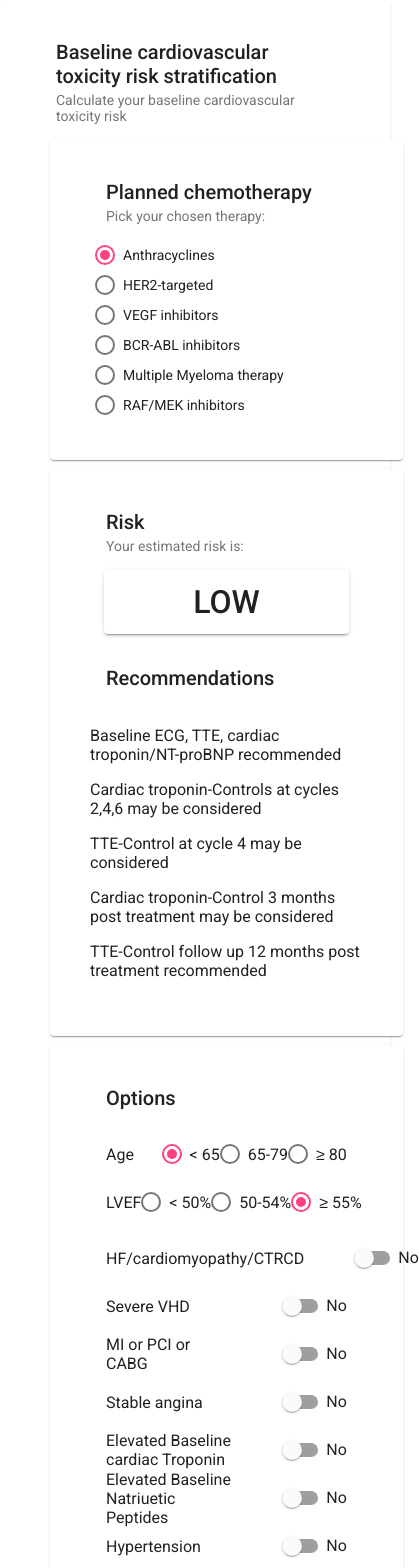
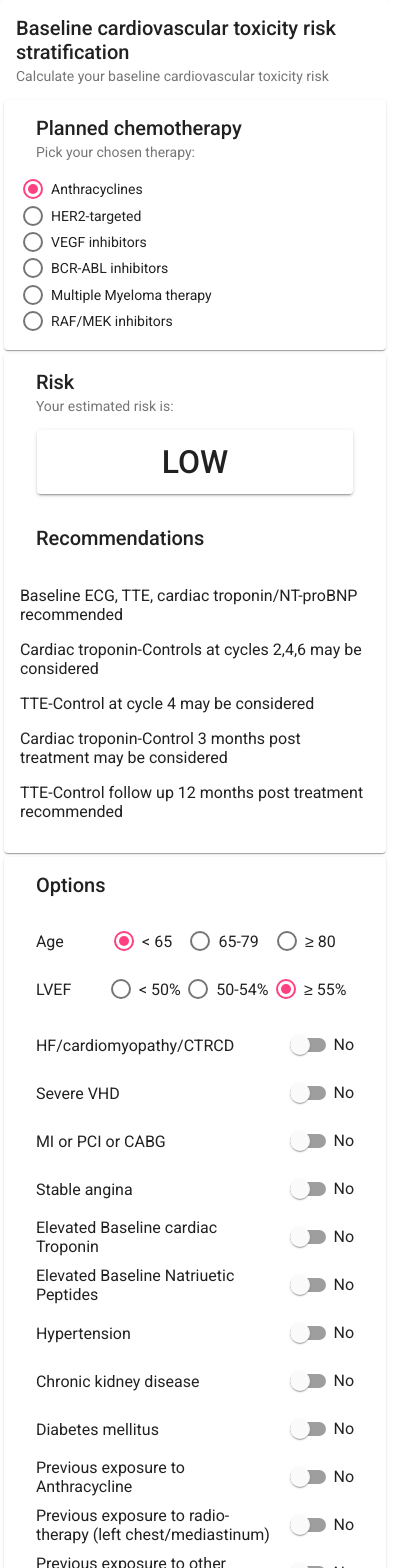
Before and after one commit to ninjafail/risk-calculator-web, an Angular app: page / in a window 390 px wide. Shown: the top 1568 px of the page, 419 px wide, since content can reach past the window. Built offline with nearby package versions, Linux system fonts and the light colour scheme.

Commit message:
support mobile design

```diff
--- a/src/app/risk-calculator/options-field/options-field.component.css
+++ b/src/app/risk-calculator/options-field/options-field.component.css
@@ -1,10 +1,17 @@
 .mat-radio-group {
+  width: 100%;
   display: flex;
+  justify-content: space-evenly;
+  margin-left: 1rem;
+}
+
+.flex-container {
   width: 100%;
+  display: flex;
   justify-content: space-between;
-  float: right;
+  align-items: center;
 }
-.left {
-  width: 200px;
-  float: left;
+
+.flex-container p {
+  margin-right: 1rem;
 }
--- a/src/app/risk-calculator/options-field/options-field.component.html
+++ b/src/app/risk-calculator/options-field/options-field.component.html
@@ -1,12 +1,17 @@
 <mat-list>
   <mat-list-item *ngFor="let optionField of optionFields">
-      <p class="left">{{ optionField.name }}</p>
-      <mat-radio-group class="right">
-          <mat-radio-button *ngFor="let dfoption of optionField.options" [value]="dfoption"
-                            (change)="setOption(optionField, dfoption)"
-                            [checked]="dfoption.isChecked()">
-            {{ dfoption.name }}
-          </mat-radio-button>
+    <div class="flex-container">
+      <p>{{ optionField.name }}</p>
+      <mat-radio-group>
+        <mat-radio-button
+          *ngFor="let dfoption of optionField.options"
+          [value]="dfoption"
+          (change)="setOption(optionField, dfoption)"
+          [checked]="dfoption.isChecked()"
+        >
+          {{ dfoption.name }}
+        </mat-radio-button>
       </mat-radio-group>
+    </div>
   </mat-list-item>
 </mat-list>
--- a/src/app/risk-calculator/risk-calculator.component.css
+++ b/src/app/risk-calculator/risk-calculator.component.css
@@ -1,24 +1,29 @@
-.risk-calc-container {
-  max-width: 800px;
-  padding: 40px;
-  margin: auto;
-  align-self: center;
-  border-width: 100px;
+body, html {
+  margin: 0;
+  padding: 0;
+  width: 90%;
+  height: 90%;
+  box-sizing: border-box;
+  -webkit-box-sizing: border-box;
+  -moz-box-sizing: border-box;
 }
 
-.therapy-container {
+* {
+  box-sizing: inherit;
+}
+
+.risk-calc-container {
+  max-width: 50rem;
   width: 100%;
-  height: 70%;
-  padding: 40px;
-  margin: 5px;
+  padding: 0;
+  padding-top: 1rem;
+  margin: auto;
   align-self: center;
 }
 
 .cell-container {
-  width: 88%;
-  height: 70%;
-  padding: 40px;
-  margin: 10px;
+  padding: 1rem;
+  margin: 1%;
   align-self: center;
 }
 
@@ -31,36 +36,22 @@
   font-size: xx-large;
 }
 
-.form-field {
-  align-self: center;
-  align-items: center;
-}
-
-.example-radio-group {
+.therapy-radio-group {
   display: flex;
   flex-direction: column;
-  margin: 15px 0;
+  margin: 1rem 0 0 0;
   align-items: flex-start;
 }
 
-.example-radio-button {
-  margin: 5px;
-}
-
-table {
-  width: 100%;
-}
-
-.mat-form-field {
-  font-size: 14px;
-  width: 100%;
-}
-
-td,
-th {
-  width: 25%;
+.therapy-radio-button {
+  margin: 0.2rem;
 }
 
 .recommendation {
   font-size: 1rem !important;
 }
+
+.footer {
+  margin: 1rem;
+  text-align: center;
+}
--- a/src/app/risk-calculator/risk-calculator.component.html
+++ b/src/app/risk-calculator/risk-calculator.component.html
@@ -17,11 +17,11 @@
       </mat-card-header>
       <mat-card-content>
         <mat-radio-group
-          class="example-radio-group"
+          class="therapy-radio-group"
           [(ngModel)]="chosenTherapy"
         >
           <mat-radio-button
-            class="example-radio-button"
+            class="therapy-radio-button"
             *ngFor="let therapy of therapies"
             [value]="therapy"
           >
@@ -57,7 +57,7 @@
             *ngFor="let rec of resultRecommendation?.recommendations"
           >
             {{ rec }}
-        </p>
+          </p>
         </mat-list>
       </mat-card-content>
     </mat-card>
@@ -77,9 +77,10 @@
       </mat-card-content>
     </mat-card>
   </mat-card-content>
-  <mat-card-footer>
-    *based on 2022 ESC Guidelines on cardio-oncology (Lyon et al. 2022). Usage
-    is at your own risk. No warranty or responsibility taken by the host or its
-    head association.
-  </mat-card-footer>
-</mat-card>
+    <p class="footer">
+      *based on 2022 ESC Guidelines on cardio-oncology (Lyon et al. 2022).
+      Usage is at your own risk. No warranty or responsibility taken by the host or
+      its head association.
+    </p>
+    <p>&nbsp;</p>
+  </mat-card>
--- a/src/app/risk-calculator/slider-field/slider-field.component.css
+++ b/src/app/risk-calculator/slider-field/slider-field.component.css
@@ -1,12 +1,10 @@
-.mat-slide-toggle {
+.flex-container {
+  width: 100%;
   display: flex;
-  width: 100%;
-  justify-content: space-around;
-  float: right;
+  justify-content: space-between;
+  align-items: center;
 }
 
-.left {
-  width: 500px;
-  float: left;
-  margin-right: 50px;
+.flex-container p {
+  margin-right: 1rem;
 }
--- a/src/app/risk-calculator/slider-field/slider-field.component.html
+++ b/src/app/risk-calculator/slider-field/slider-field.component.html
@@ -1,8 +1,10 @@
 <mat-list>
   <mat-list-item *ngFor="let df of sliderFields">
+  <div class="flex-container">
     <p class="left">{{ df.name }}</p>
     <mat-slide-toggle (toggleChange)="change(df)" [checked]="df.isChecked()">
       {{ displayCheck(df) }}
     </mat-slide-toggle>
+  </div>
   </mat-list-item>
 </mat-list>
```
